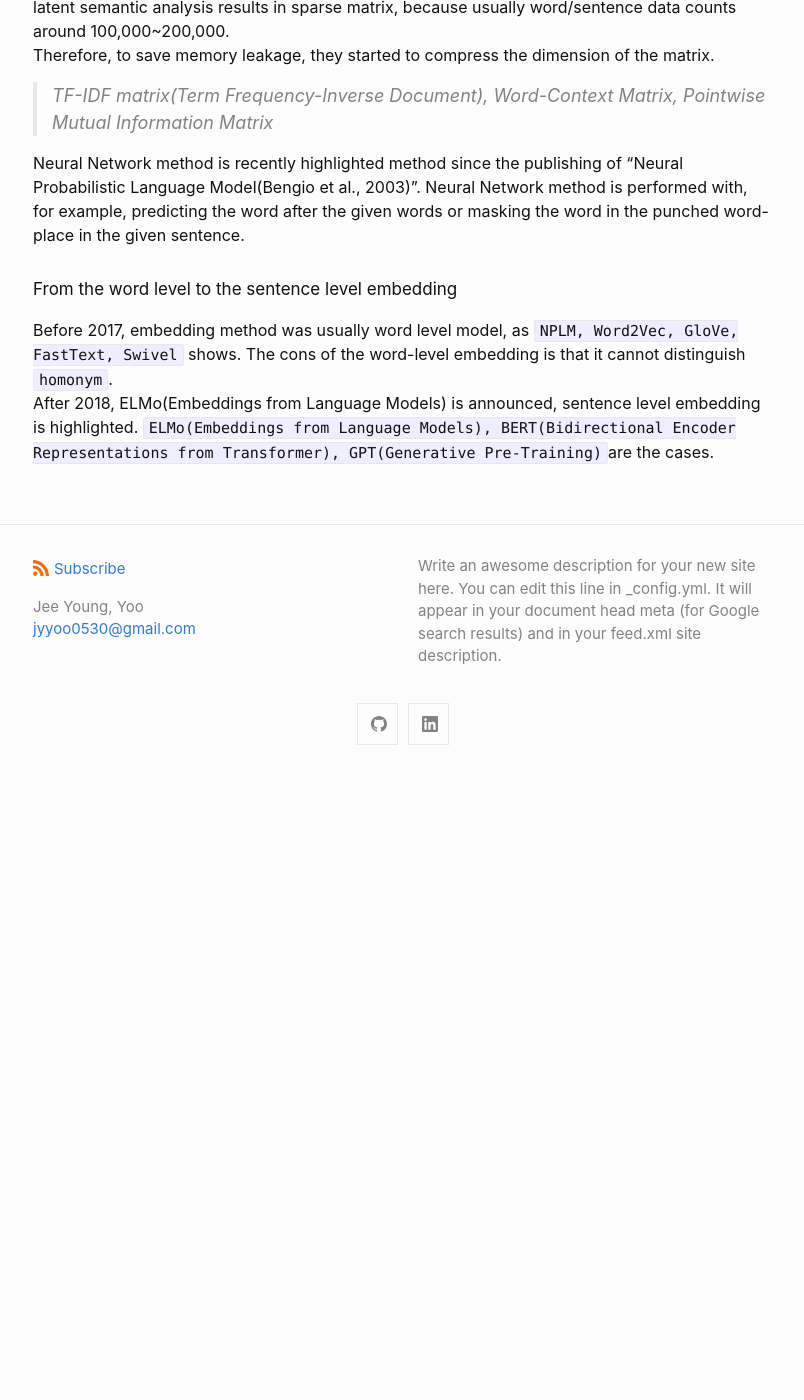
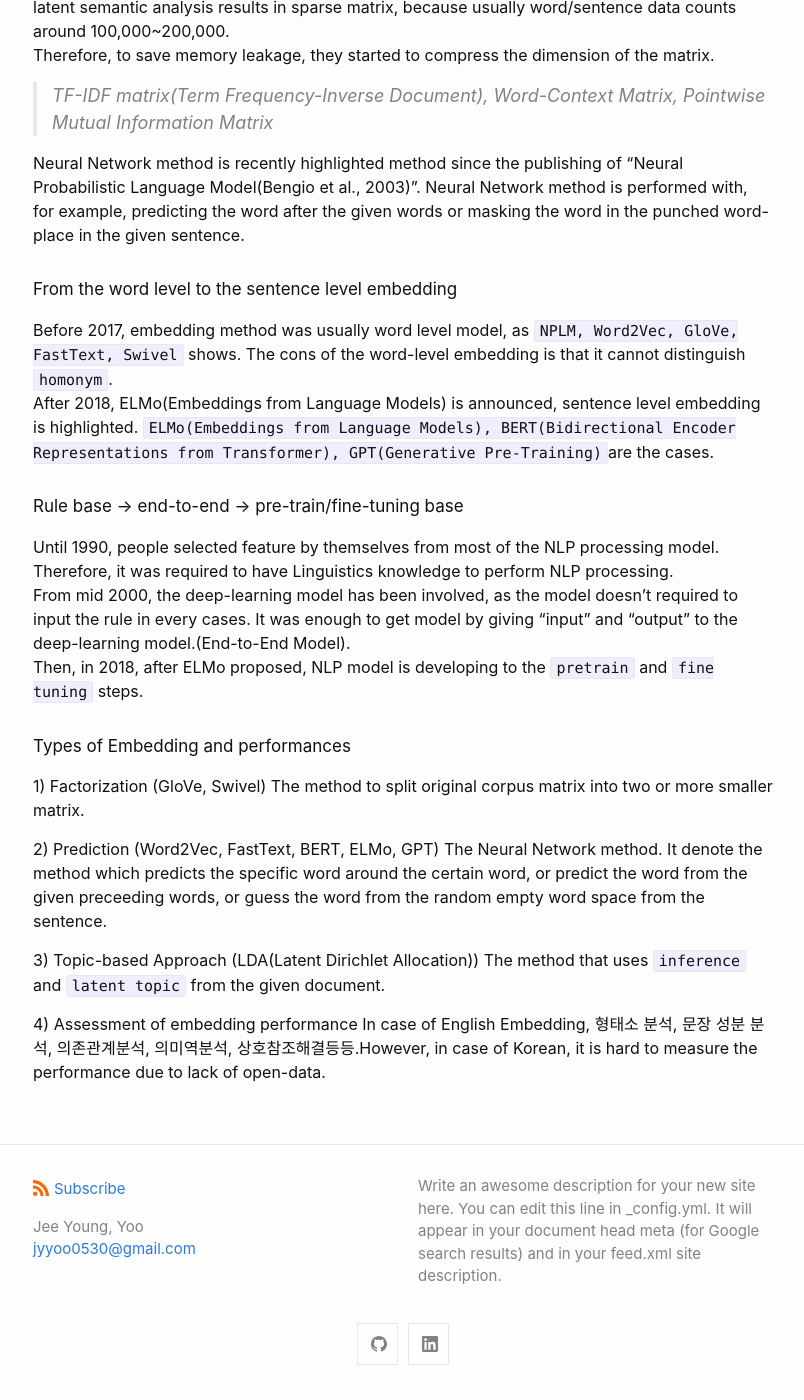
Before and after one commit to jyyoo0530/jyyoo0530.github.io, a Jekyll site: the page built from _posts/2021-04-13-00_Chapter1_Embedding.md, in a window 1280 px wide and 1400 px high, scrolled down 1006 px. Shown: the whole window, without its empty margins (237-1041 px from the left). Built offline with Jekyll 4.4.1, drawn with Linux system fonts in a browser that asks for light colours; our own code applies the rules of GitHub Pages for plain Markdown files; before the commit the page ends 1786 px from its top, so only the background shows below that.

Commit message:
Embedding - dev setting

```diff
--- a/_posts/2021-04-13-00_Chapter1_Embedding.md
+++ b/_posts/2021-04-13-00_Chapter1_Embedding.md
@@ -38,3 +38,21 @@ Before 2017, embedding method was usually word level model, as
 The cons of the word-level embedding is that it cannot distinguish `homonym`.<br>
 After 2018, ELMo(Embeddings from Language Models) is announced, sentence level embedding is highlighted.
 `ELMo(Embeddings from Language Models), BERT(Bidirectional Encoder Representations from Transformer), GPT(Generative Pre-Training)`are the cases.
+
+###### Rule base -> end-to-end -> pre-train/fine-tuning base
+Until 1990, people selected feature by themselves from most of the NLP processing model. Therefore, it was required to have Linguistics knowledge to perform NLP processing.<br>
+From mid 2000, the deep-learning model has been involved, as the model doesn't required to input the rule in every cases. It was enough to get model by giving "input" and "output" to the deep-learning model.(End-to-End Model).<br>
+Then, in 2018, after ELMo proposed, NLP model is developing to the `pretrain` and `fine tuning` steps.
+
+###### Types of Embedding and performances
+1) Factorization (GloVe, Swivel)
+The method to split original corpus matrix into two or more smaller matrix.<br>
+
+2) Prediction (Word2Vec, FastText, BERT, ELMo, GPT)
+The Neural Network method. It denote the method which predicts the specific word around the certain word, or predict the word from the given preceeding words, or guess the word from the random empty word space from the sentence.<br>
+
+3) Topic-based Approach (LDA(Latent Dirichlet Allocation))
+The method that uses `inference` and `latent topic` from the given document.<br>
+
+4) Assessment of embedding performance
+In case of English Embedding, 형태소 분석, 문장 성분 분석, 의존관계분석, 의미역분석, 상호참조해결등등.However, in case of Korean, it is hard to measure the performance due to lack of open-data.<br>
```
Also changed, not shown: _posts/2021-04-14-00_Chapter1_preparing_dev_environment.md (added, +28 -0 lines).
